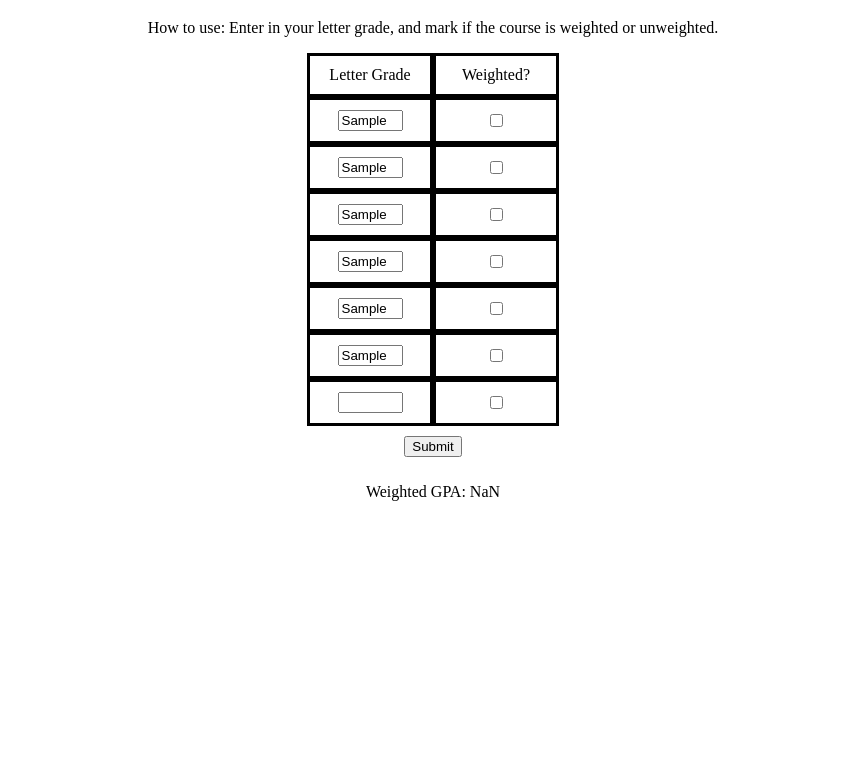
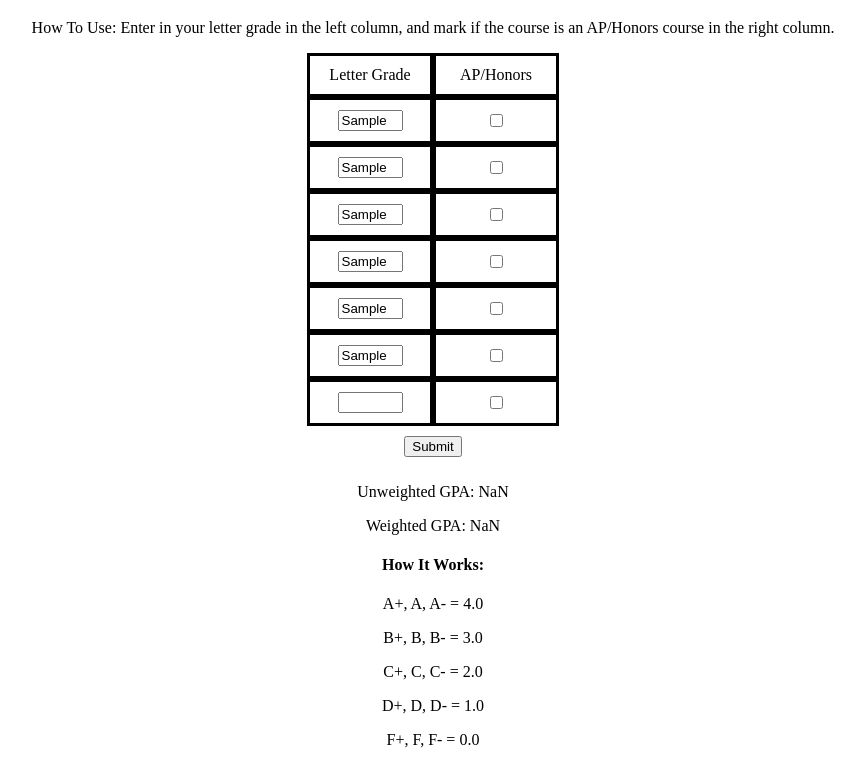
Before and after one commit to VoidlessPsycho/Simple-GPA-Calculator, a plain HTML site: page index.html in a window 1280 px wide. Both pictures are taken after typing "Sample", "Sample", "Sample", "Sample", "Sample", "Sample" into the empty fields and a click on the input 639 px from the left and 507 px from the top of the page. Shown: the part 61-826 px from the top of the page, without its empty margins (207-1072 px from the left). Before the commit the page ends 800 px from the top, so only its background shows below. Drawn offline with Linux system fonts and the light colour scheme.

Commit message:
Added Explanation to UWGPA

```diff
--- a/index.html
+++ b/index.html
@@ -11,13 +11,12 @@
 </head>
 <body>
     <h1>Simple GPA Calculator</h1>
-    <p>How to use: Enter in your letter grade, and mark if the course is weighted or unweighted.</p>
+    <p>How To Use: Enter in your letter grade in the left column, and mark if the course is an AP/Honors course in the right column.</p>
     <div class="form">
         <form>
-
             <div class="gradeRow">
                 <div class="grade">Letter Grade</div>
-                <div class="weight">Weighted?</div>
+                <div class="weight">AP/Honors</div>
             </div>
 
             <div class="gradeRow">
@@ -61,7 +60,16 @@
         </form>
     </div>
     <div>
+        <p>Unweighted GPA: <span id="uwgpa"></span></p>
         <p>Weighted GPA: <span id="wgpa"></span></p>
+    </div>
+    <div>
+        <h4>How It Works:</h4>
+        <p>A+, A, A- = 4.0</p>
+        <p>B+, B, B- = 3.0</p>
+        <p>C+, C, C- = 2.0</p>
+        <p>D+, D, D- = 1.0</p>
+        <p>F+, F, F- = 0.0</p>
     </div>
     <script src="scripts.js"></script>
 </body>
--- a/scripts.js
+++ b/scripts.js
@@ -2,33 +2,13 @@ document.addEventListener('DOMContentLoaded', function () {
     const form = document.querySelector("form");
     form.addEventListener('submit', function (event) {
         event.preventDefault();
-        let totalGradePoints = 0;
+        let pointsUW = 0;
+        let pointsW = 0;
         for (let i = 1; i <= 7; i++){
-
-            // get the grade value from textbox
-            // get the weighted yes/no from checkbox
-            // if weighted (1.0-5.0)
-            // if not weighted (0.0-4.0)
-            // add to total
             let letterGrade = document.getElementById(`grade${i}`).value.toUpperCase();
             let weightedNot = document.getElementById(`w${i}`).checked;
-            console.log(letterGrade);
-            console.log(weightedNot);
 
             let points;
-            if (weightedNot) {
-                if (["A+","A","A-"].includes(letterGrade)) {
-                    points = 5.0;
-                } else if (["B+", "B", "B-"].includes(letterGrade)) {
-                    points = 4.0;
-                } else if (["C+", "C", "C-"].includes(letterGrade)) {
-                    points = 3.0;
-                } else if (["D+", "D", "D-"].includes(letterGrade)) {
-                    points = 2.0;
-                } else if (["F+", "F", "F-"].includes(letterGrade)) {
-                    points = 1.0;
-                }
-            } else {
             if (["A+","A","A-"].includes(letterGrade)) {
                 points = 4.0;
             } else if (["B+", "B", "B-"].includes(letterGrade)) {
@@ -40,10 +20,14 @@ document.addEventListener('DOMContentLoaded', function () {
             } else if (["F+", "F", "F-"].includes(letterGrade)) {
                 points = 0.0;
             }
+
+            pointsUW += points;
+            if (weightedNot) { points += 1.0 };
+            pointsW += points;
         }
-            totalGradePoints += points;
-        }
-        totalGradePoints = (totalGradePoints /= 7).toFixed(2);
-        document.getElementById("wgpa").innerHTML = totalGradePoints;
+        let uw = (pointsUW /= 7).toFixed(2);
+        let w = (pointsW /= 7).toFixed(2);
+        document.getElementById("wgpa").innerHTML = w;
+        document.getElementById("uwgpa").innerHTML = uw;
     });
 });
--- a/styles.css
+++ b/styles.css
@@ -30,6 +30,6 @@
     padding:10px
 }
 
-h1,p{
+h1,p, h4{
     text-align: center;
 }
```
Lines whose indentation alone changed are shown as unchanged.
